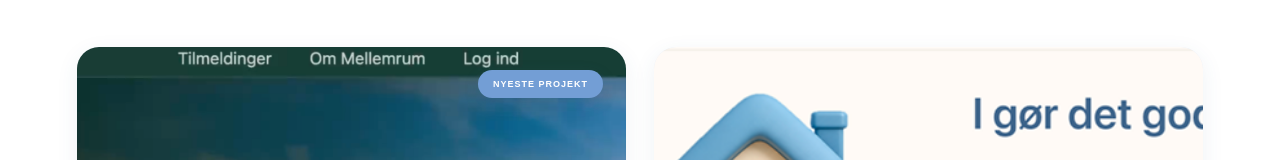
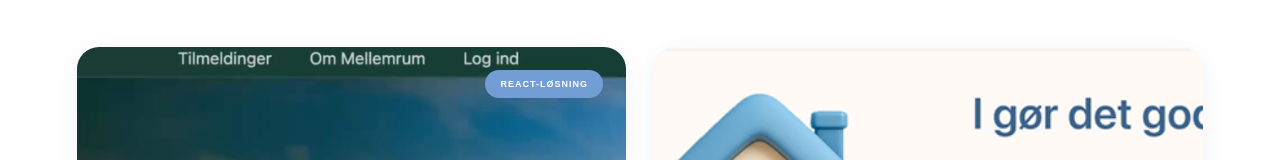
Before and after one commit to laerke122333/portfolio-laerke-loenne, a React (Vite) app: page /projekter in a window 1280 px wide. Shown: the part 788-948 px from the top of the page. Built offline with nearby package versions, Linux system fonts and the light colour scheme.

Commit message:
ny fil - vuuh

```diff
--- a/src/pages/Projects.jsx
+++ b/src/pages/Projects.jsx
@@ -145,7 +145,7 @@ export default function Projects({ onContact }) {
                 {/* NYESTE PROJEKT */}
 
                 {project.latest && (
-                  <span className="latest-project-badge">NYESTE PROJEKT</span>
+                  <span className="latest-project-badge">REACT-LØSNING</span>
                 )}
               </div>
 
```
Also changed, not shown: src/pages/Vuuh.jsx (added).
